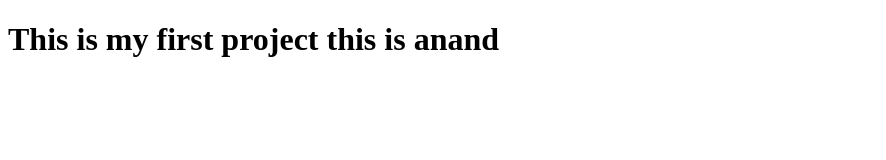
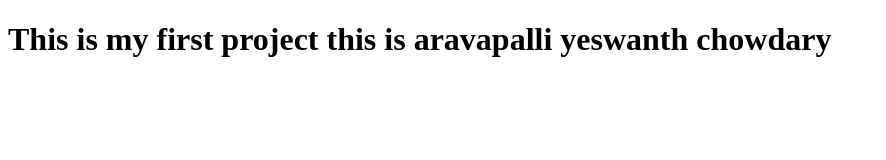
Before and after one commit to yeswanth369/pwaprojecth4, a plain HTML site: page projecth4.html in a window 1280 px wide. Shown: the whole page, without its empty margins (0-886 px from the left). Drawn offline with Linux system fonts and the light colour scheme.

Commit message:
Update projecth4.html

```diff
--- a/projecth4.html
+++ b/projecth4.html
@@ -6,6 +6,6 @@
   </head>
   <body>
   <h1>This is my first project
-  this is anand</h1>
+  this is aravapalli yeswanth chowdary</h1>
   </body>
 </html>
```
